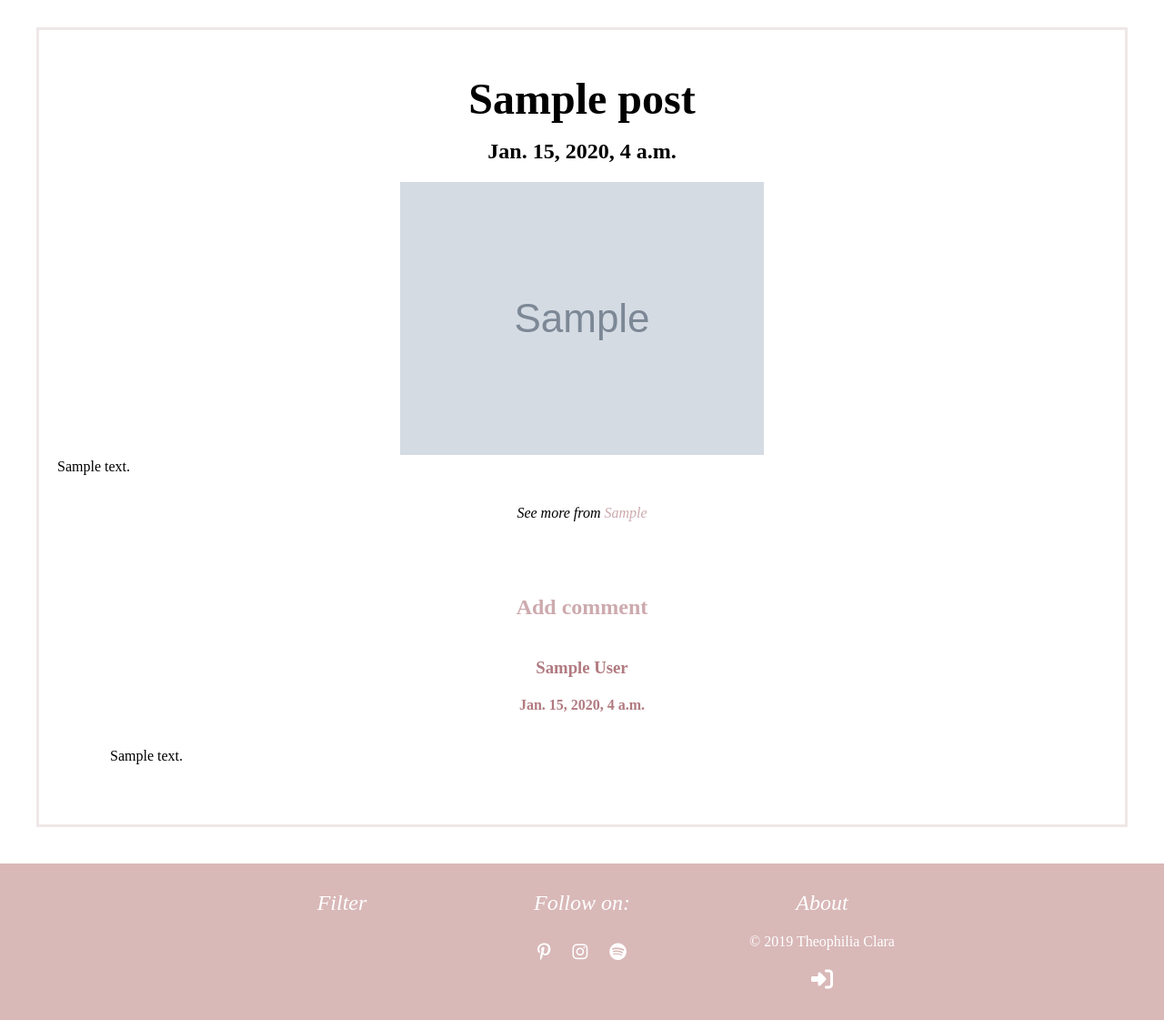
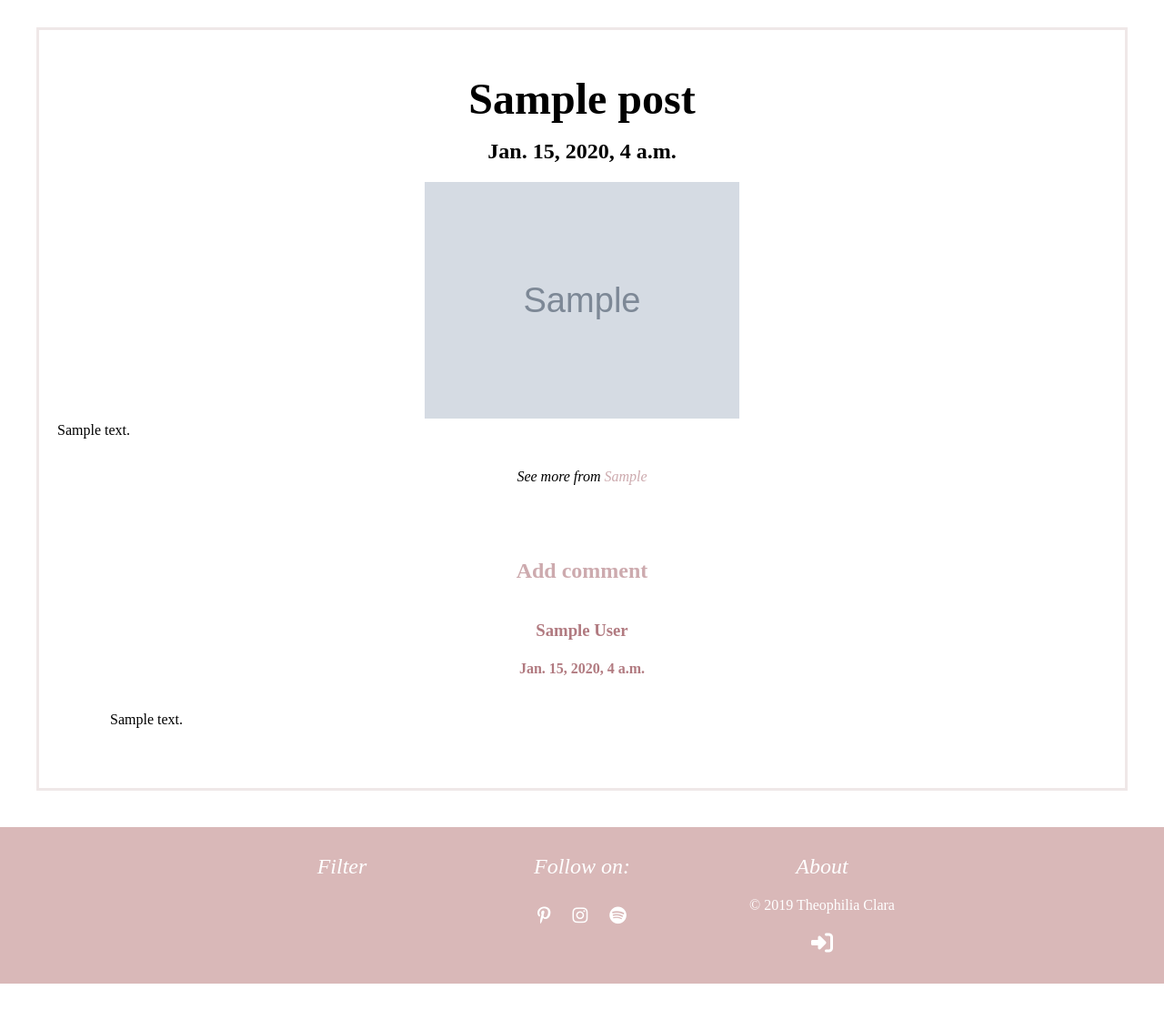
Before and after one commit to thebluelily00/theophiliaclara, a Django app: page /post/1/ in a window 1280 px wide. Shown: the part 203-1324 px from the top of the page at 91% size. After the commit the page ends 1284 px from the top, so only its background shows below. Run offline with Django 3.2, Linux system fonts and the light colour scheme; tables that the repository leaves empty hold one stand-in row (values such as "Sample post"); grey boxes marked "Sample" are stand-in pictures; some libraries are stand-ins or nearby versions; some web fonts are replaced.

Commit message:
added some more stuff

```diff
--- a/blog/static/css/blog.css
+++ b/blog/static/css/blog.css
@@ -228,6 +228,12 @@ p{
   margin-bottom:10px;
 }
 
+.p iframe{
+  display: block;
+  margin:auto;
+  padding:20px;
+}
+
 #commentt{
   text-align: center;
 }
--- a/blog/static/js/scripts.js
+++ b/blog/static/js/scripts.js
@@ -28,6 +28,23 @@ $( document ).ready(function() {
   var d = new Date();
   $('.copy').html('<a>&copy '+d.getFullYear()+" Theophilia Clara</a>");
 
+  if(screen.width>screen.height){ // for landscape
+    if($('.litness').width > $('.litness').height){ // when photo is horizontal
+      $('.litness').css('max-width','400px');
+    }
+    else{ // when photo is vertical
+      $('.litness').css('width','30%');
+    }
+  }
+  else{ //for portrait
+    if($('.litness').width > $('.litness').height){ // when photo is horizontal
+      //nada
+    }
+    else{ // when photo is vertical
+      //nada
+    }
+  } //nothing really necessary
+
   $("#id_title").attr('placeholder','Title');
   $("#id_text").attr('placeholder','Text');
   $("#id_tag").attr('placeholder','Tag');
--- a/blog/templates/blog/about.html
+++ b/blog/templates/blog/about.html
@@ -29,7 +29,7 @@ About
     <ul class="social">
       <li><a class="fab fa-pinterest-p" href="https://www.pinterest.com/theophiliaclara/" target="blank" id="pin"></a></li>
       <li><a class="fab fa-instagram" href="https://www.instagram.com/theophiliaclara/" target="blank" id="insta"></a></li>
-      <li><a class="fab fa-spotify" href="#" id="spotify"></a> </li>
+      <li><a class="fab fa-spotify" href="https://open.spotify.com/user/5m6nug9z882ud8ijo5blbe7v8?si=C0u19-wVQTiYJl6zg1KSJA" id="spotify"></a> </li>
     </ul>
   </div>
 </div>
--- a/blog/templates/blog/base.html
+++ b/blog/templates/blog/base.html
@@ -4,7 +4,7 @@
   <head>
     <meta charset="utf-8">
     <meta name="viewport" content="width=device-width, initial-scale=1.0">
-    <link rel="icon" href="{% static '/images/iconnn.png' %}">
+    <link rel="icon" href="{% static '/images/whow.png' %}">
     <title>Theophilia Clara | {% block title %}{% endblock %}</title>
     <link href="https://fonts.googleapis.com/css?family=Codystar|Great+Vibes|Poiret+One&display=swap" rel="stylesheet">
     <link rel="stylesheet" href="{% static 'css/blog.css' %}">
@@ -31,7 +31,7 @@
           <ul class="tsocial">
             <li><a class="fab fa-pinterest-p" href="https://www.pinterest.com/theophiliaclara/" target="blank" id="pin"></a></li>
             <li><a class="fab fa-instagram" href="https://www.instagram.com/theophiliaclara/" target="blank" id="insta"></a></li>
-            <li><a class="fab fa-spotify" href="#" id="spotify"></a> </li>
+            <li><a class="fab fa-spotify" href="https://open.spotify.com/user/5m6nug9z882ud8ijo5blbe7v8?si=C0u19-wVQTiYJl6zg1KSJA" id="spotify"></a> </li>
           </ul>
           <h3><a href="{% url 'about' %}">About</a></h3>
       </div>
@@ -56,7 +56,7 @@
           <ul class="social">
             <li><a class="fab fa-pinterest-p" href="https://www.pinterest.com/theophiliaclara/" target="blank" id="pin"></a></li>
             <li><a class="fab fa-instagram" href="https://www.instagram.com/theophiliaclara/" target="blank" id="insta"></a></li>
-            <li><a class="fab fa-spotify" href="#" id="spotify"></a> </li>
+            <li><a class="fab fa-spotify" href="https://open.spotify.com/user/5m6nug9z882ud8ijo5blbe7v8?si=C0u19-wVQTiYJl6zg1KSJA" id="spotify"></a> </li>
           </ul>
       </div>
       <div class="col3"> <!-- extra info -->
```
Also changed, not shown: blog/static/images/iconn.png (deleted), blog/static/images/iconnn.png (deleted), blog/static/images/whow.png (added), media/static/uploads/skyofstars_89qZEfq.png (added).
